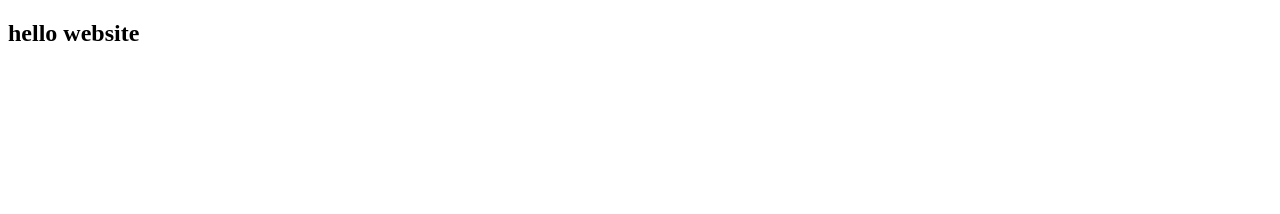
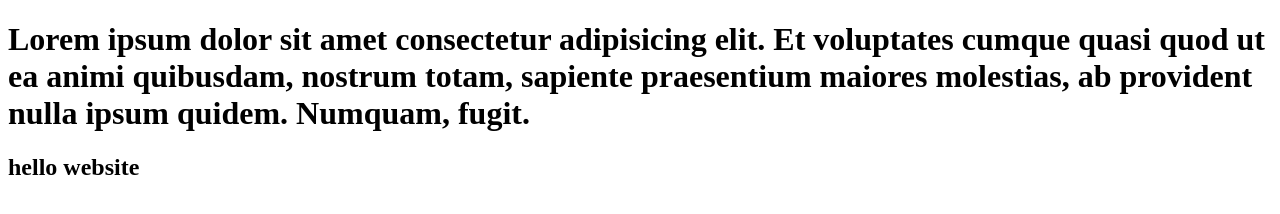
Before and after one commit to Shakil1995/my-portfolio-, a plain HTML site: page index.html in a window 1280 px wide. Drawn offline with Linux system fonts and the light colour scheme.

Commit message:
added text

```diff
--- a/index.html
+++ b/index.html
@@ -6,6 +6,7 @@
     <title>Document</title>
 </head>
 <body>
+    <h1> Lorem ipsum dolor sit amet consectetur adipisicing elit. Et voluptates cumque quasi quod ut ea animi quibusdam, nostrum totam, sapiente praesentium maiores molestias, ab provident nulla ipsum quidem. Numquam, fugit. </h1>
     <h2>hello website</h2>
 </body>
 </html>
```
Also changed, not shown: 1 other file.
